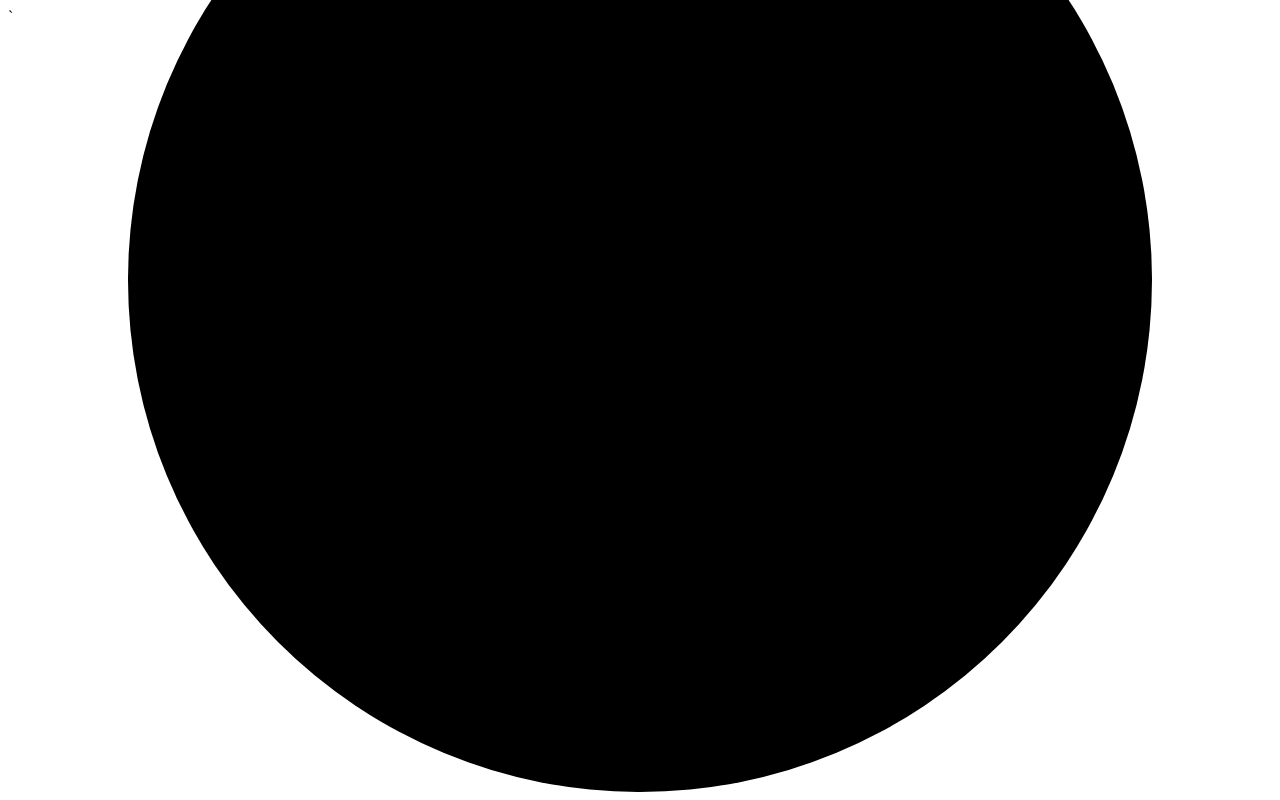
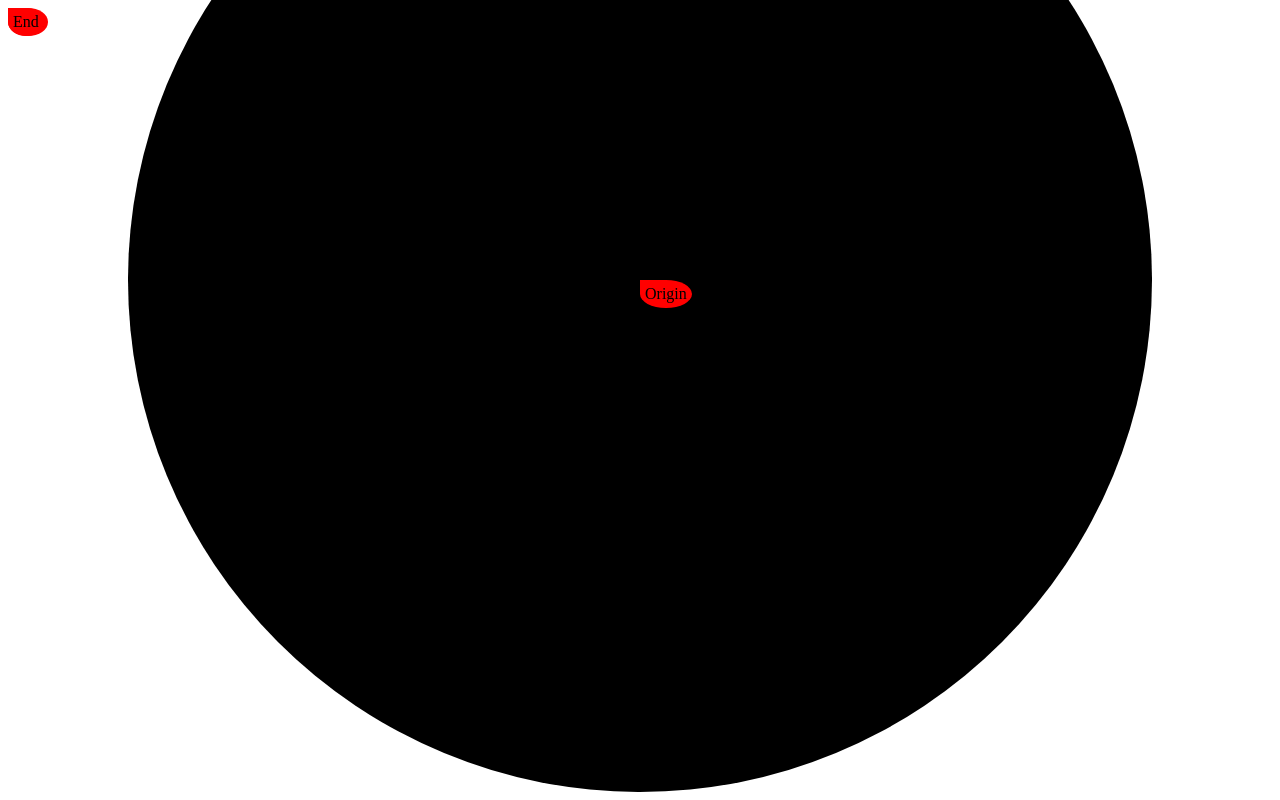
Before and after one commit to aidanbeck/bow, a plain HTML site: page index.html in a window 1280 px wide. Drawn offline with Linux system fonts and the light colour scheme.

Commit message:
markers & origin

```diff
--- a/index.html
+++ b/index.html
@@ -4,10 +4,13 @@
     <meta charset="UTF-8">
     <meta name="viewport" content="width=device-width, initial-scale=1.0">
     <title>Bow & Sparrow</title>
-    <link rel="stylesheet" type="text/css" href="rotary.css">`
+    <link rel="stylesheet" type="text/css" href="rotary.css">
     <script src="rotary.js" defer></script>
 </head>
 <body>
     <div id="rotaryUI"></div>
+    <div class="marker">Start</div>
+    <div class="marker">End</div>
+    <div class="marker">Origin</div>
 </body>
 </html>
--- a/rotary.css
+++ b/rotary.css
@@ -13,3 +13,12 @@ body {
     background-color: black;
     border-radius: 50%;
 }
+
+.marker {
+    position: absolute;
+    background-color: red;
+    border-radius: 50%;
+    border-top-left-radius: 0;
+
+    padding: 5px;
+}
--- a/rotary.js
+++ b/rotary.js
@@ -1,27 +1,35 @@
-let touchOn = false;
-
+let markers = document.getElementsByClassName("marker");
 let rotaryUI = document.getElementById("rotaryUI");
-var rotaryCoordinates = rotaryUI.getBoundingClientRect();
 
 let touch = {
+    on: false,
     start:    { x: 0, y: 0 },
     position: { x: 0, y: 0 } // current position
 }
 
+var rotaryCoordinates = rotaryUI.getBoundingClientRect();
+let origin = {
+    x: rotaryCoordinates.x + (rotaryCoordinates.width / 2),
+    y: rotaryCoordinates.y + (rotaryCoordinates.height / 2)
+}
+markers[2].style.left = origin.x + "px";
+markers[2].style.top = origin.y + "px";
+
 /*
-    Toggle `touchOn` when anywhere on document is touched.
+    Toggle `touch.on` when anywhere on document is touched.
     This allows us to check if a touch has already started.
 */
 document.ontouchstart = () => {
-    touchOn = true;
+    touch.on = true;
 }
 document.ontouchend = () => {
-    touchOn = false;
+    touch.on = false;
 }
+
 
 // Touching within the rotary
 rotaryUI.ontouchstart = (event) => {
-    if (!touchOn) {
+    if (!touch.on) {
         setTouchStart(event);
     }
 }
@@ -38,12 +46,18 @@ rotaryUI.ontouchmove = (event) => {
     let touchDifference = touch.position.x - touch.position.y;
 
     setRotaryBackgroundColor(touchWidth, touchHeight, touchDifference);
+
+    markers[1].style.left = touch.position.x + "px";
+    markers[1].style.top = touch.position.y + "px";
 }
 
 function setTouchStart(event) {
     firstTouch = event.touches[0];
     touch.start.x = firstTouch.clientX;
     touch.start.y = firstTouch.clientY;
+
+    markers[0].style.left = touch.start.x + "px";
+    markers[0].style.top = touch.start.y + "px";
 }
 
 function setRotaryBackgroundColor(r, g, b) {
```
